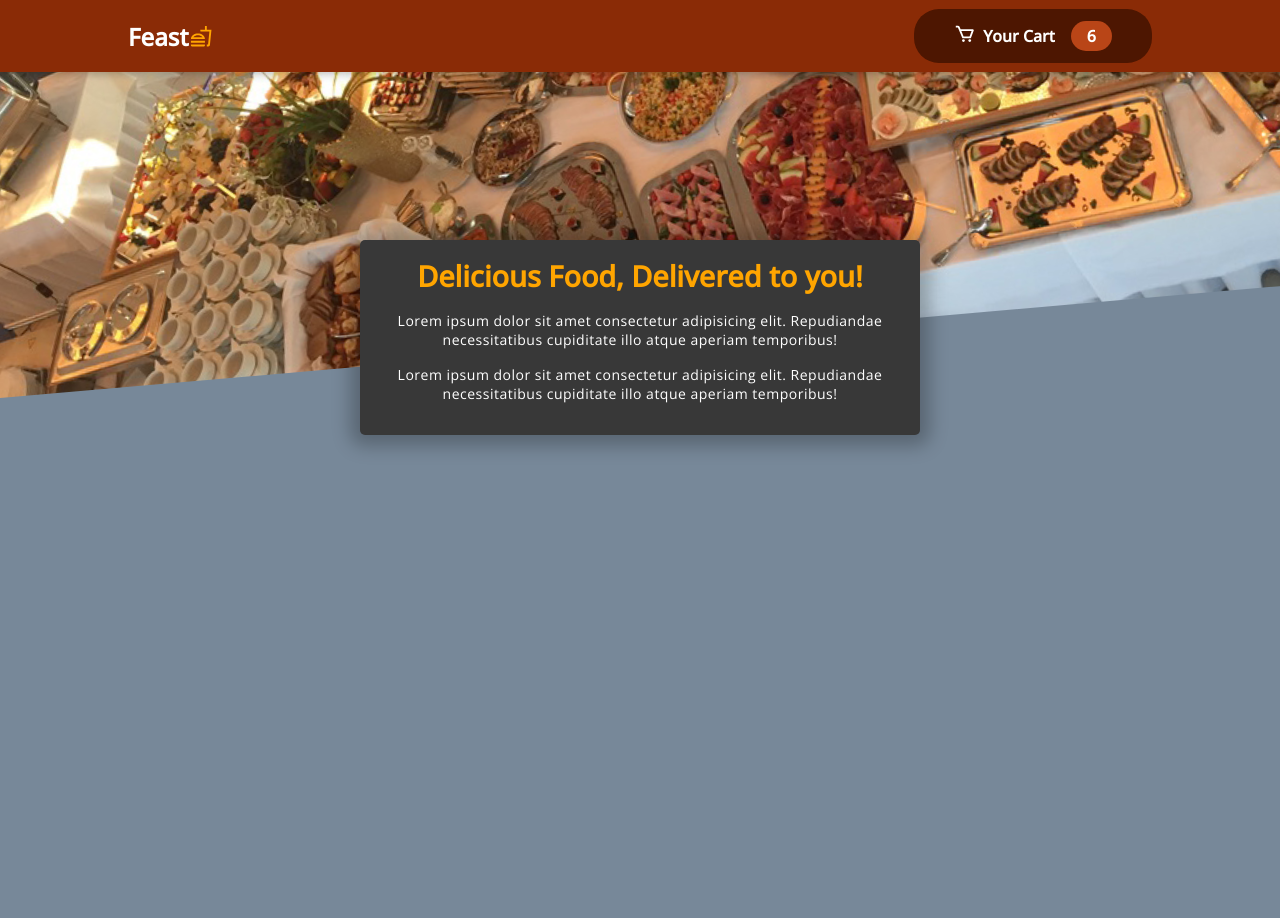
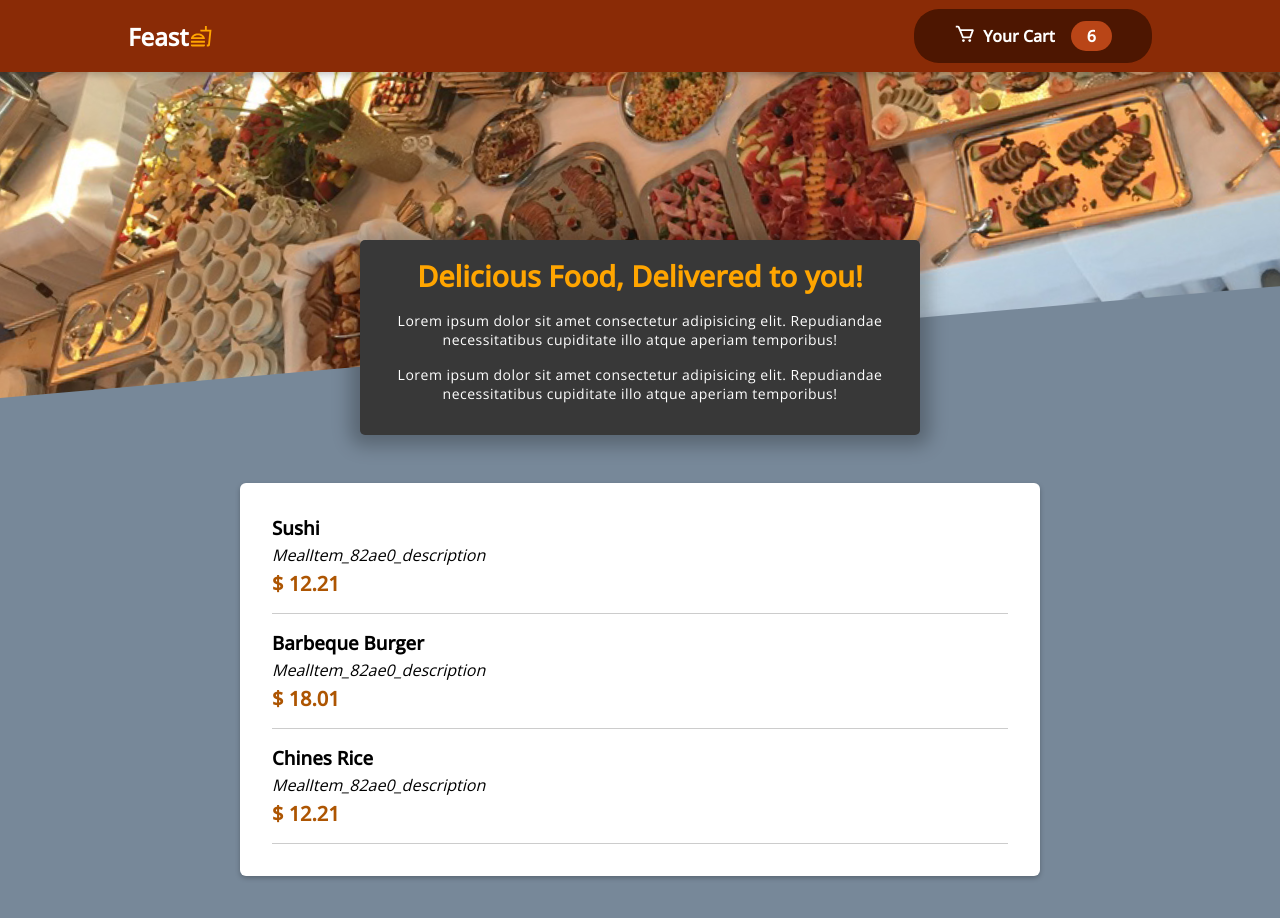
Before and after one commit to mateenNawaz86/Feast---Order__App, a React (Create React App) app: page / in a window 1280 px wide. Shown: the top 918 px of the page. Before the commit the page ends 800 px from the top, so only its background shows below. Built offline with nearby package versions, Linux system fonts and the light colour scheme.

Commit message:
Create availmeals component

```diff
--- /dev/null
+++ b/src/components/Meals/Avail-Meal/AvailMeals.jsx
@@ -0,0 +1,51 @@
+import React from "react";
+import MealItem from "../Meal-Item/MealItem";
+import Card from "../../UI/Card";
+
+import classes from "./AvailMeals.module.css";
+
+const DUMMY_MEALS = [
+  {
+    id: 1,
+    name: "Sushi",
+    description: "Finest fish and Veggies",
+    price: 12.21,
+  },
+  {
+    id: 2,
+    name: "Barbeque Burger",
+    description: "Delicious BBQ burger ",
+    price: 18.01,
+  },
+  {
+    id: 3,
+    name: "Chines Rice",
+    description: "Vegitables rice",
+    price: 12.21,
+  },
+];
+
+const AvailMeals = () => {
+  return (
+    <section className={classes.meals}>
+      <Card>
+        <ul>
+          {DUMMY_MEALS.map((item) => {
+            return (
+              <li>
+                <MealItem
+                  name={item.name}
+                  description={item.description}
+                  price={item.price}
+                  key={item.id}
+                />
+              </li>
+            );
+          })}
+        </ul>
+      </Card>
+    </section>
+  );
+};
+
+export default AvailMeals;
--- /dev/null
+++ b/src/components/Meals/Avail-Meal/AvailMeals.module.css
@@ -0,0 +1,24 @@
+.meals {
+  max-width: 50rem;
+  width: 90%;
+  margin: 3rem auto;
+  animation: meals-appear 1s ease-out forwards;
+}
+
+.meals ul {
+  list-style: none;
+  margin: 0;
+  padding: 0;
+}
+
+@keyframes meals-appear {
+  from {
+    opacity: 0;
+    transform: translateY(3rem);
+  }
+
+  to {
+    opacity: 1;
+    transform: translateY(0);
+  }
+}
--- /dev/null
+++ b/src/components/Meals/Meal-Item/MealItem.jsx
@@ -0,0 +1,18 @@
+import React from "react";
+
+import classes from "./MealItem.module.css";
+
+const MealItem = (props) => {
+  const price = `$ ${props.price.toFixed(2)}`;
+  return (
+    <div className={classes.meal}>
+      <div>
+        <h3>{props.name}</h3>
+        <div className={classes.description}>{classes.description}</div>
+        <div className={classes.price}>{price}</div>
+      </div>
+    </div>
+  );
+};
+
+export default MealItem;
--- /dev/null
+++ b/src/components/Meals/Meal-Item/MealItem.module.css
@@ -0,0 +1,22 @@
+.meal {
+  display: flex;
+  justify-content: space-between;
+  margin: 1rem;
+  padding-bottom: 1rem;
+  border-bottom: 1px solid #ccc;
+}
+
+.meal h3 {
+  margin: 0 0 0.25rem 0;
+}
+
+.description {
+  font-style: italic;
+}
+
+.price {
+  margin-top: 0.25rem;
+  font-weight: bold;
+  color: #ad5502;
+  font-size: 1.25rem;
+}
--- a/src/components/Meals/Meals.jsx
+++ b/src/components/Meals/Meals.jsx
@@ -1,10 +1,12 @@
 import React from "react";
+import AvailMeals from "./Avail-Meal/AvailMeals";
 import MealSummary from "./Meal-Summary/MealSummary";
 
 const Meals = () => {
   return (
     <>
       <MealSummary />
+      <AvailMeals/>
     </>
   );
 };
```
